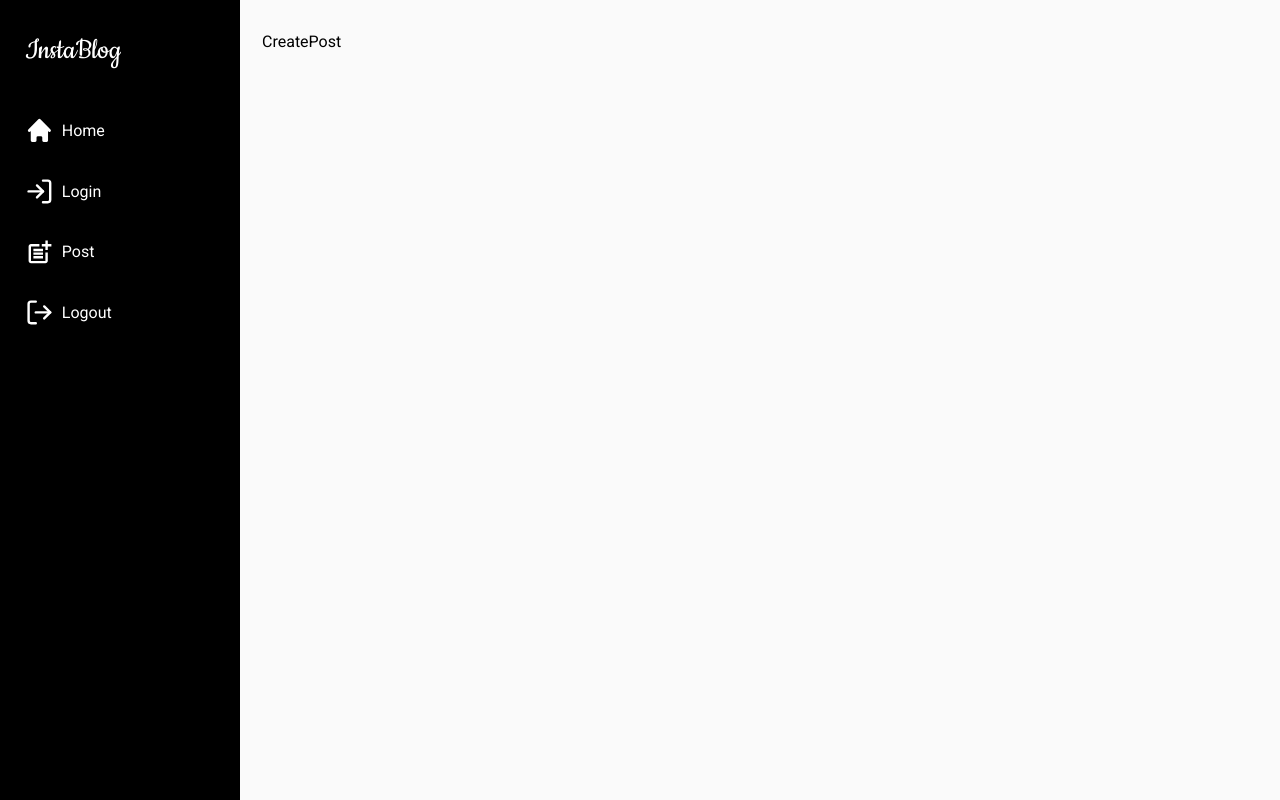
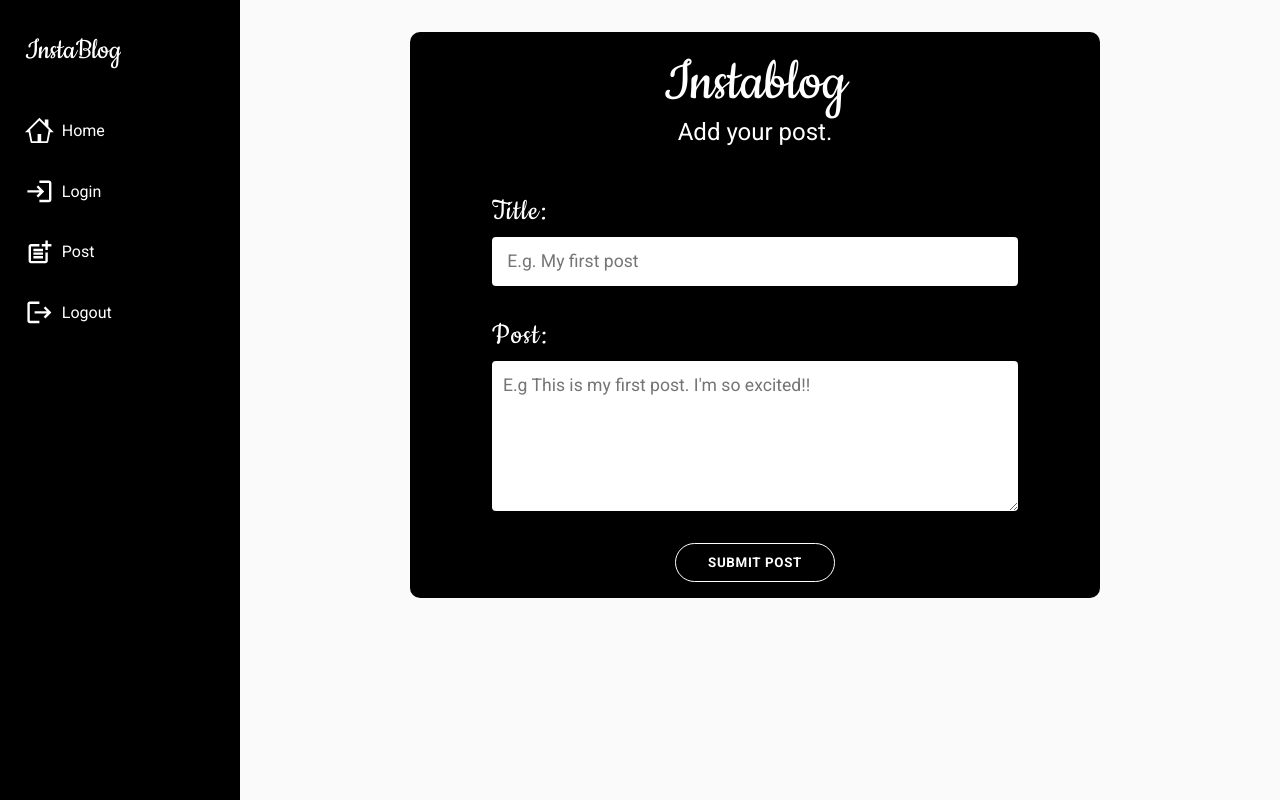
Before and after one commit to Pappyjay23/instablog, a React (Create React App) app: page /createPost in a window 1280 px wide. Built offline with nearby package versions, Linux system fonts and the light colour scheme.

Commit message:
Created the post page

```diff
--- a/src/App.css
+++ b/src/App.css
@@ -25,7 +25,7 @@
 
 .main__content {
 	width: 100%;
-	padding: 2rem 0;
+	padding: 1rem 0;
 	background-color: var(--lightGrey);
 	height: 100vh;
 }
--- a/src/components/Navbar/Navbar.js
+++ b/src/components/Navbar/Navbar.js
@@ -2,7 +2,8 @@ import React from "react";
 import "./Navbar.css";
 import { HiHome } from "react-icons/hi";
 import { FiLogIn, FiLogOut } from "react-icons/fi";
-import {MdPostAdd} from 'react-icons/md'
+import { GoHome } from "react-icons/go";
+import {MdLogin, MdLogout, MdPostAdd} from 'react-icons/md'
 import { Link } from "react-router-dom";
 
 const Navbar = () => {
@@ -18,13 +19,13 @@ const Navbar = () => {
 					<div className='nav__links'>
 						<Link to='/' className='nav__link__container'>
 							<span className='nav__link__icon'>
-								<HiHome />
+								<GoHome />
 							</span>
 							<span className='nav__link'>Home</span>
 						</Link>
 						<Link to='/login' className='nav__link__container'>
 							<span className='nav__link__icon'>
-								<FiLogIn />
+								<MdLogin />
 							</span>
 							<span className='nav__link'>Login</span>
 						</Link>
@@ -36,7 +37,7 @@ const Navbar = () => {
 						</Link>
 						<div className='nav__link__container'>
 							<span className='nav__link__icon'>
-								<FiLogOut />
+								<MdLogout />
 							</span>
 							<span className='nav__link'>Logout</span>
 						</div>
@@ -47,12 +48,12 @@ const Navbar = () => {
 				<div className='mobile__nav__links'>
 					<Link to='/' className='mobile__nav__link__container'>
 						<span className='mobile__nav__link__icon'>
-							<HiHome />
+							<GoHome />
 						</span>
 					</Link>
 					<Link to='/login' className='mobile__nav__link__container'>
 						<span className='mobile__nav__link__icon'>
-							<FiLogIn />
+							<MdLogin />
 						</span>
 					</Link>
 					<Link to='/createPost' className='mobile__nav__link__container'>
@@ -62,7 +63,7 @@ const Navbar = () => {
 					</Link>
 					<div className='mobile__nav__link__container'>
 						<span className='mobile__nav__link__icon'>
-							<FiLogOut />
+							<MdLogout />
 						</span>
 					</div>
 				</div>
--- a/src/pages/CreatePost/CreatePost.css
+++ b/src/pages/CreatePost/CreatePost.css
@@ -0,0 +1,106 @@
+.createPost {
+	display: flex;
+	justify-content: center;
+}
+.createPostCard {
+	background-color: var(--black);
+	color: var(--white);
+	padding: 1rem;
+	border-radius: 10px;
+	width: 95%;
+}
+.cardTitle {
+	display: flex;
+	flex-direction: column;
+	align-items: center;
+	margin-bottom: 3rem;
+}
+.createPostCard h2 {
+	font-family: "Cookie", cursive;
+	font-size: 3rem;
+}
+.createPostCard h4 {
+	font-size: 1.2rem;
+}
+.cardContent {
+	width: 90%;
+	margin: auto;
+}
+.inputContainer {
+	display: flex;
+	flex-direction: column;
+	margin-bottom: 2rem;
+}
+.inputContainer label {
+	letter-spacing: 1.5px;
+	font-size: 1.5rem;
+	margin-bottom: 0.5rem;
+	font-family: "Cookie", cursive;
+}
+.inputContainer input,
+.inputContainer textarea {
+	padding: 0.5rem;
+	outline: none;
+	border: none;
+	background-color: var(--white);
+	border-radius: 4px;
+	color: var(--black);
+	font-size: 90%;
+    line-height: 1.5;
+}
+.cardButtonContainer {
+    display: flex;
+    justify-content: center;
+}
+.cardButton {
+    background-color: black;
+    color: var(--white);
+    padding: 0.7rem 2rem;
+    border-radius: 20px;
+    outline: none;
+    border: 1px solid var(--white);
+    cursor: pointer;
+    font-weight: 700;
+    letter-spacing: 0.7px;
+    text-transform: uppercase;
+    transition: all 0.3s ease;
+}
+.cardButton:hover {
+    background-color: var(--white);
+    color: var(--black);
+}
+@media screen and (min-width: 768px) {
+    .createPostCard {
+		width: 60%;
+	}
+}
+@media screen and (min-width: 1024px) {
+	.createPostCard {
+		width: 70%;
+        max-width: 700px;
+	}
+	.createPostCard h2 {
+		font-size: 4rem;
+	}
+	.createPostCard h4 {
+		font-size: 1.5rem;
+	}
+	.cardContent {
+		width: 80%;
+		margin: auto;
+	}
+	.inputContainer label {
+		font-size: 2rem;
+	}
+	.inputContainer input,
+	.inputContainer textarea {
+		padding: 0.7rem;
+		font-size: 1.1rem;
+	}
+	.inputContainer textarea {
+		height: 150px;
+	}
+	.inputContainer textarea::-webkit-scrollbar {
+		display: none;
+	}
+}
--- a/src/pages/CreatePost/CreatePost.js
+++ b/src/pages/CreatePost/CreatePost.js
@@ -1,10 +1,38 @@
-import React from 'react'
-import './CreatePost.css'
+import React from "react";
+import "./CreatePost.css";
 
 const CreatePost = () => {
-  return (
-    <div className='main__content'>CreatePost</div>
-  )
-}
+	return (
+		<div className='main__content'>
+			<div className='createPost'>
+				<div className='createPostCard'>
+					<div className='cardTitle'>
+						<h2>Instablog</h2>
+						<h4>Add your post.</h4>
+					</div>
+					<div className='cardContent'>
+						<div className='inputContainer'>
+							<label htmlFor='title'>Title:</label>
+							<input
+								type='text'
+								id='title'
+								placeholder=' E.g. My first post'
+							/>
+						</div>
+						<div className='inputContainer'>
+							<label htmlFor='post'>Post:</label>
+							<textarea
+								placeholder="E.g This is my first post. I'm so excited!!"
+								id='post'></textarea>
+						</div>
+						<div className="cardButtonContainer">
+							<button className="cardButton">Submit Post</button>
+						</div>
+					</div>
+				</div>
+			</div>
+		</div>
+	);
+};
 
-export default CreatePost
+export default CreatePost;
--- a/src/pages/Login/Login.css
+++ b/src/pages/Login/Login.css
@@ -3,6 +3,7 @@
 	justify-content: center;
 	align-items: center;
 	height: 100%;
+	color: var(--white);
 }
 
 .login__card h2 {
@@ -16,8 +17,9 @@
 	margin-bottom: 1rem;
 }
 .login__card {
-	background-color: var(--white);
-	padding: 2rem 2rem;
+	background-color: var(--black);
+	padding: 2rem;
+	width: 95%;
 	border-radius: 20px;
 	box-shadow: 1px 1px 3px 3px rgb(238, 238, 238);
 	display: flex;
@@ -25,9 +27,9 @@
 	align-items: center;
 }
 .google__card {
-	border: 1px solid var(--black);
+	border: 1px solid var(--white);
 	background-color: transparent;
-	color: var(--black);
+	color: var(--white);
 	padding: 0.5rem 2rem;
 	border-radius: 8px;
 	cursor: pointer;
@@ -36,9 +38,9 @@
 	align-items: center;
 }
 .google__card:hover {
-	border: 1px solid var(--darkGrey);
-	background-color: var(--black);
-	color: var(--white);
+	border: 1px solid var(--white);
+	background-color: var(--white);
+	color: var(--black);
 }
 
 .google__icon img {
@@ -51,14 +53,14 @@
 }
 
 @media screen and (min-width: 768px) {
-    .login__card {
-        padding: 2rem 4rem;
-    }
+	.login__card {
+		width: 60%;
+	}
 }
 
 @media screen and (min-width: 1024px) {
 	.login__card {
-		padding: 3rem 6rem;
+		max-width: 900px;
 	}
 	.login__card h2 {
 		font-family: "Cookie", cursive;
@@ -70,9 +72,7 @@
 		margin-bottom: 2rem;
 	}
 	.google__card {
-		border: 1px solid var(--black);
 		background-color: transparent;
-		color: var(--black);
 		padding: 1rem 4rem;
 		border-radius: 8px;
 		cursor: pointer;
```
